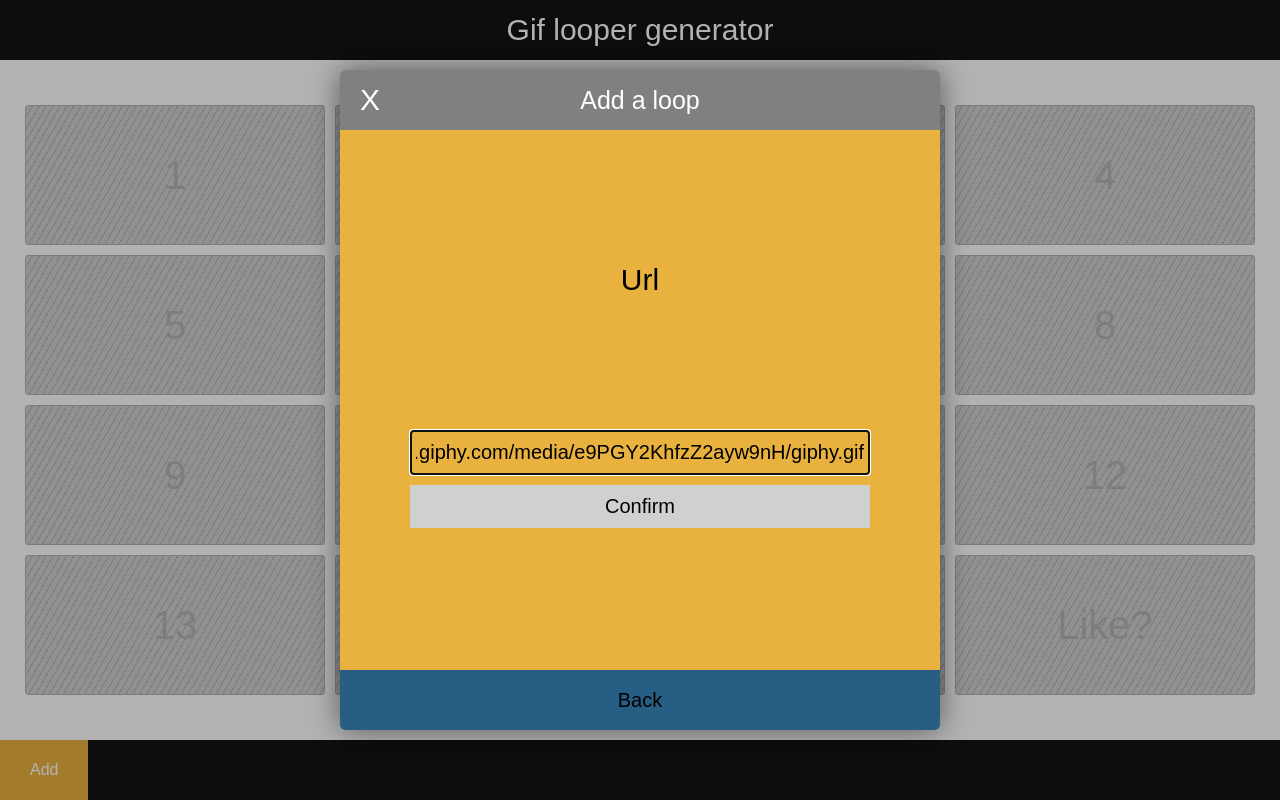
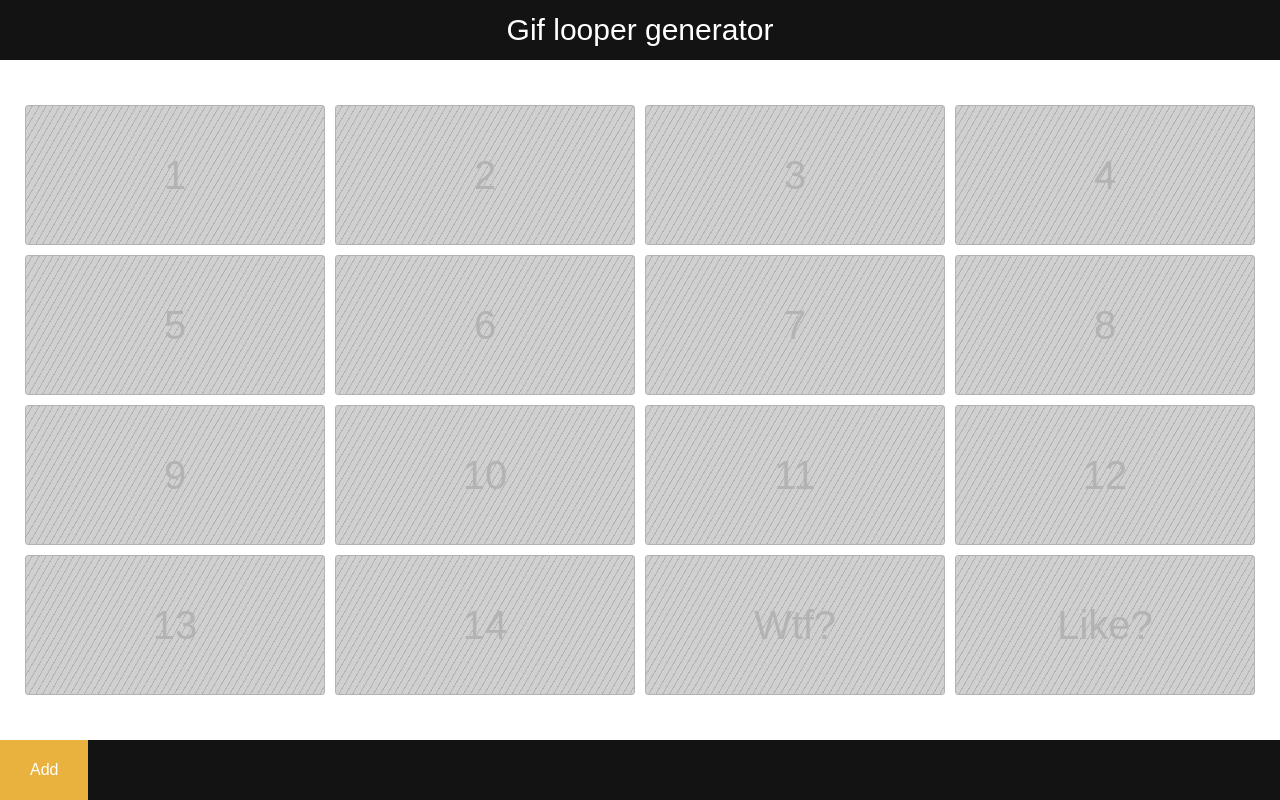
Before and after one commit to juliensnz/opz-gif, a React (Create React App) app: page / in a window 1280 px wide. Built offline with nearby package versions, Linux system fonts and the light colour scheme; a web font is replaced by a local one.

Commit message:
remove default values

```diff
--- a/src/App.tsx
+++ b/src/App.tsx
@@ -93,7 +93,7 @@ const useLoopState = (): [Loop[], (loop: Loop) => void, (loopToRemove: number) =
 };
 
 const App = () => {
-  const [isAddModalOpen, openAddModal, closeAddModal] = useBooleanState(true);
+  const [isAddModalOpen, openAddModal, closeAddModal] = useBooleanState(false);
   const [isInfoModalOpen, openInfoModal, closeInfoModal] = useBooleanState(false);
   const [isLikeModalOpen, openLikeModal, closeLikeModal] = useBooleanState(false);
   const [loops, setLoop, removeLoop] = useLoopState();
--- a/src/Component/Adder/Adder/SourceSelector.tsx
+++ b/src/Component/Adder/Adder/SourceSelector.tsx
@@ -21,7 +21,7 @@ const Container = styled.div<{source: Source | null; previous: boolean}>`
 `;
 
 const SourceSelector = ({onGifSelected, previous}: {previous: boolean; onGifSelected: (gif: GIF) => void}) => {
-  const [source, setSource] = useState<null | Source>(Source.Url);
+  const [source, setSource] = useState<null | Source>(null);
 
   return (
     <Container source={source} previous={previous}>
--- a/src/Component/Adder/Adder/SourceSelector/UrlSource.tsx
+++ b/src/Component/Adder/Adder/SourceSelector/UrlSource.tsx
@@ -86,7 +86,7 @@ const UrlSource = ({
   onSelected: () => void;
   onGifSelected: (gif: GIF) => void;
 }) => {
-  const [url, setUrl] = useState('https://media.giphy.com/media/e9PGY2KhfzZ2ayw9nH/giphy.gif');
+  const [url, setUrl] = useState('');
   const [loading, setLoading] = useContext(LoadingContext);
   const isMounted = useMounted(() => setLoading(false));
   const [error, setError] = useState<string | null>(null);
```
